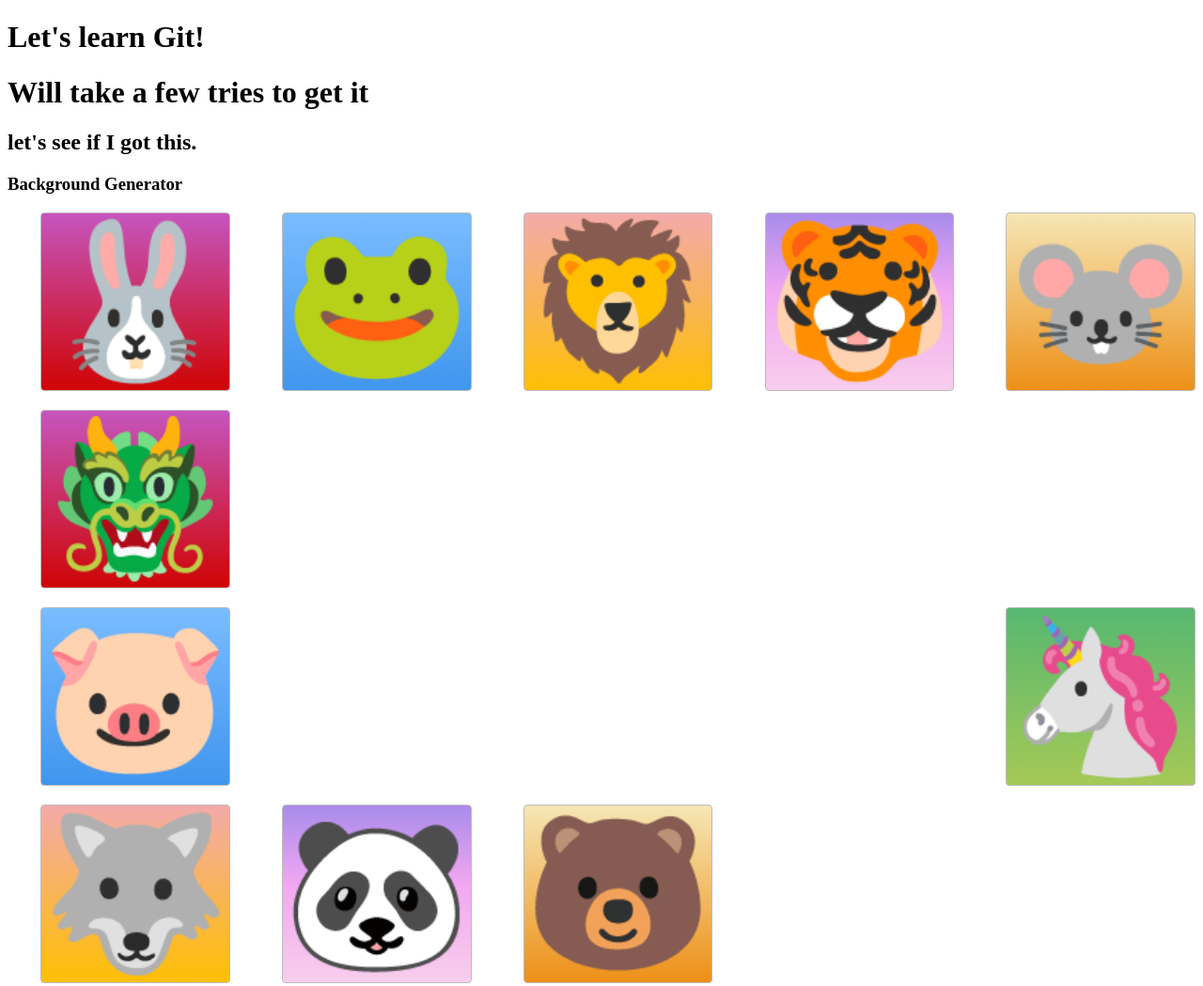
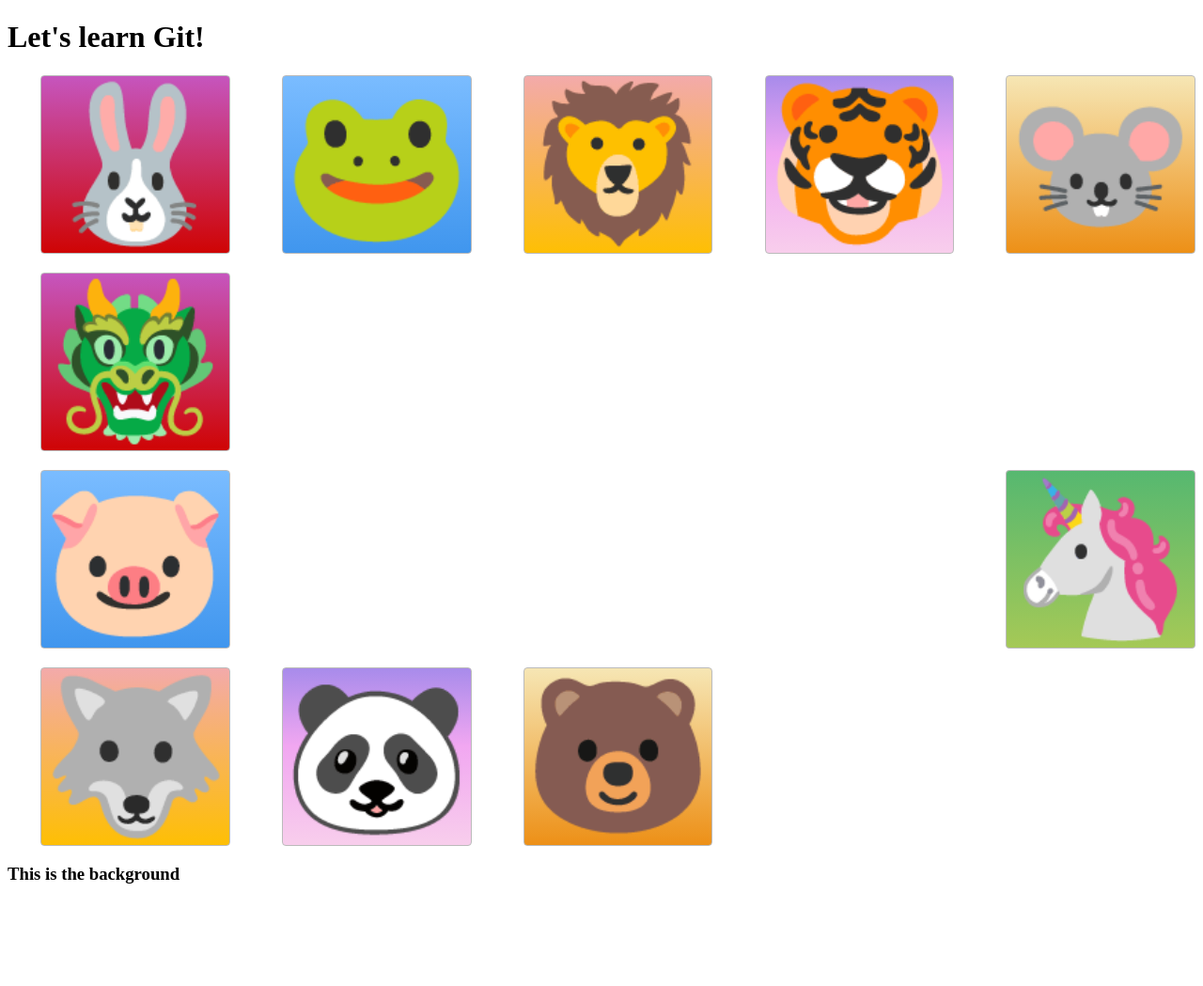
Before and after one commit to vinicelloart/background_generator, a plain HTML site: page index.html in a window 1280 px wide. Shown: the top 1049 px of the page at 94% size. After the commit the page ends 959 px from the top, so only its background shows below. Drawn offline with Linux system fonts and the light colour scheme.

Commit message:
removed additional headings

```diff
--- a/index.html
+++ b/index.html
@@ -3,9 +3,7 @@
 <head>
   <title>Grid Mastery!!</title>
   <h1>Let's learn Git!</h1>
-    <h1>Will take a few tries to get it</h1>
-    <h2>let's see if I got this.</h2>
-	<h3>Background Generator</h3>
+
   <link rel="stylesheet" type="text/css" href="./style.css">
 </head>
 <body>
```
